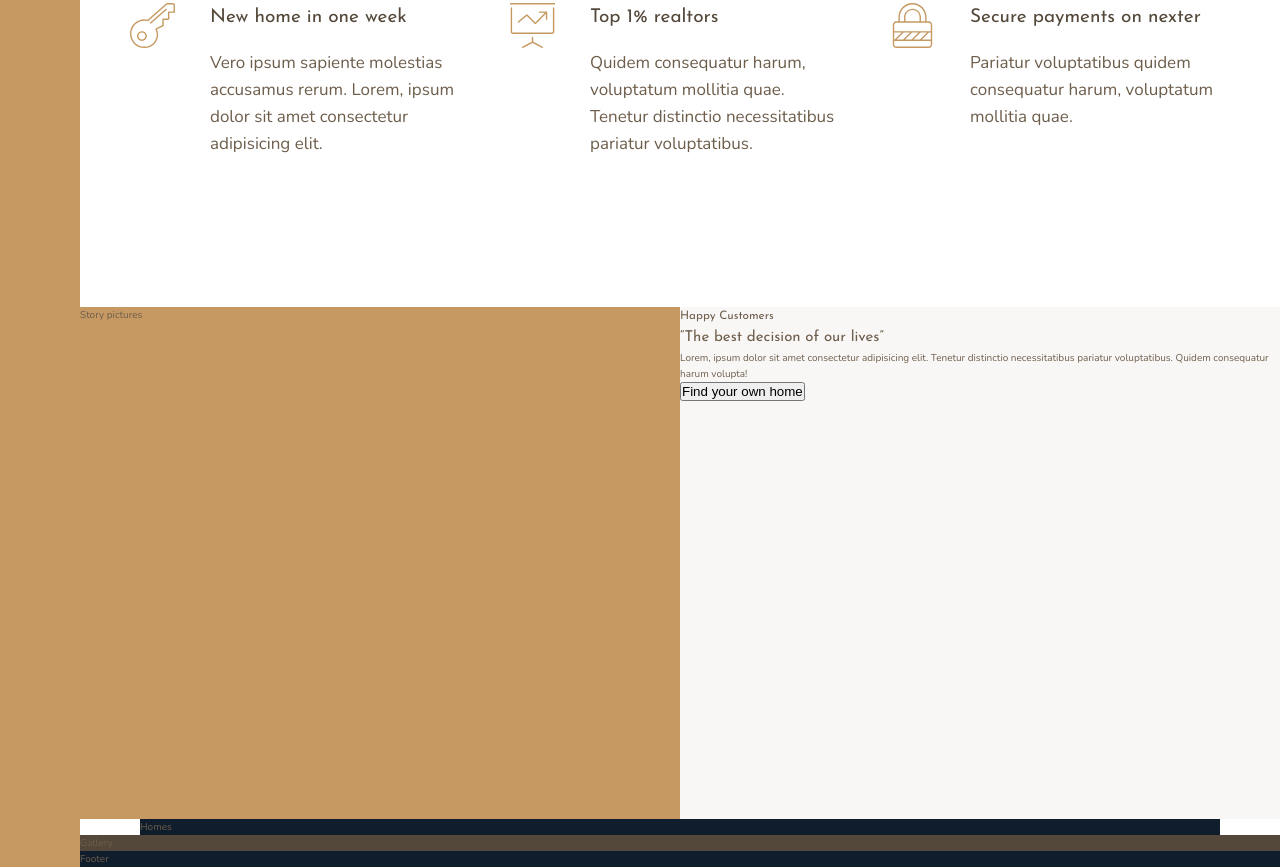
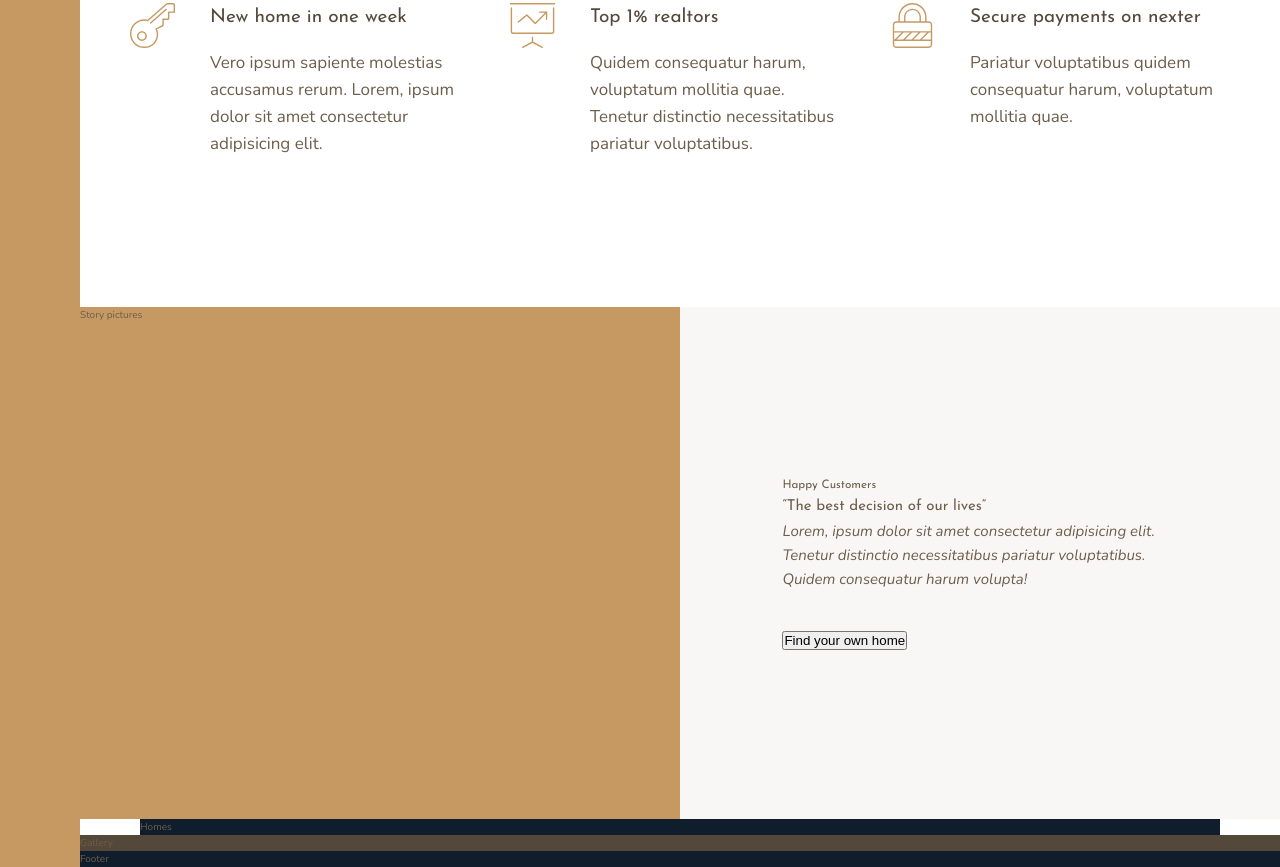
Before and after one commit to rcina/Nexter, a website: page index.html in a window 1280 px wide. Shown: the part 1001-1868 px from the top of the page. Drawn offline with nearby package versions, Linux system fonts and the light colour scheme; files that its build step writes are made by us from their sources.

Commit message:
Use flex or grid to center the story content

```diff
--- a/sass/_story.scss
+++ b/sass/_story.scss
@@ -9,5 +9,26 @@
   &__content {
     background-color: variables.$color-grey-light-1;
     grid-column: col-start 5 / full-end;
+
+    padding: 6rem 8vw;
+
+    // Using Flexbox
+    /*
+    display: flex;
+    flex-direction: column;
+    justify-content: center;
+    align-items: flex-start;
+    */
+
+    // Using Grid
+    display: grid;
+    align-content: center;
+    justify-items: start;
+  }
+
+  &__text {
+    font-size: 1.5rem;
+    font-style: italic;
+    margin-bottom: 4rem;
   }
 }
```
